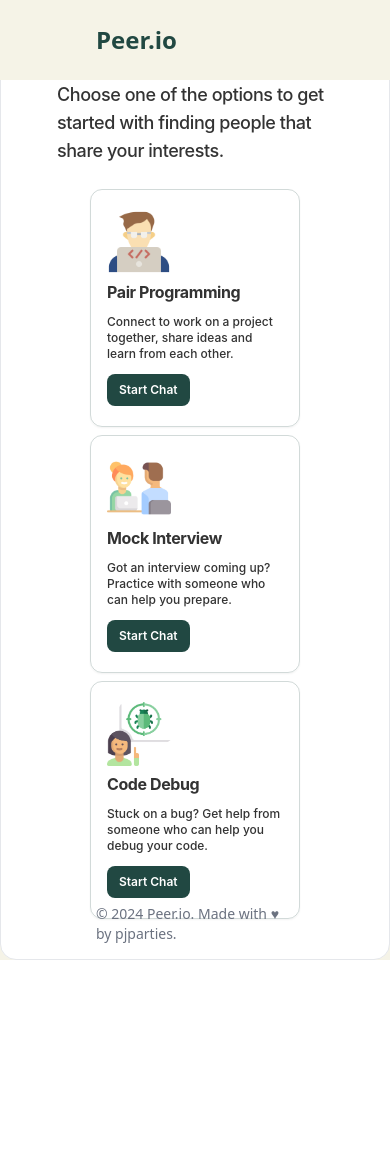
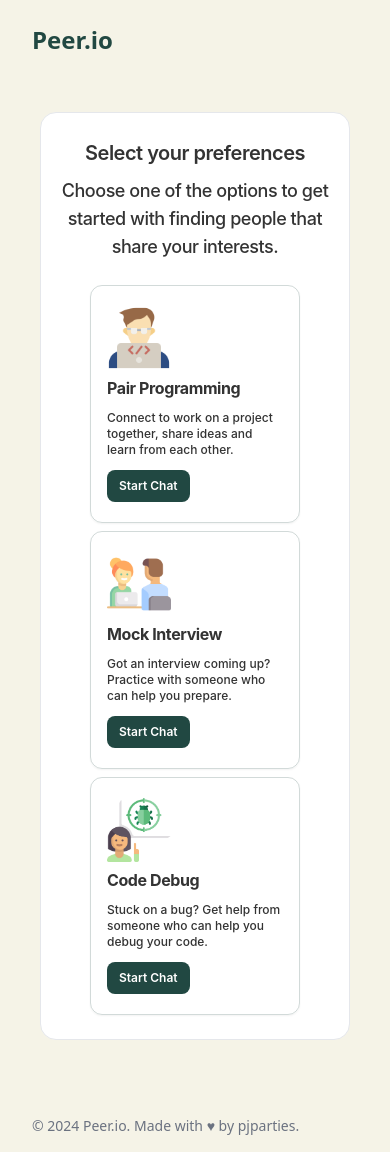
Before and after one commit to pjparties/peer-f, a React (Vite) app: page /preferences in a window 390 px wide. Before the commit the page ends 960 px from the top, so only its background shows below. Built offline with nearby package versions, Linux system fonts and the light colour scheme; no server answers.

Commit message:
feat: responsive preference screen and header and footer

```diff
--- a/src/components/Footer.jsx
+++ b/src/components/Footer.jsx
@@ -1,6 +1,6 @@
 const Footer = () => {
   return (
-    <footer className="text-gray-500 absolute w-screen bottom-0 py-4 px-24 text-sm">
+    <footer className="text-gray-500 absolute w-screen bottom-0 py-4 px-8 md:px-16 lg:px-24 text-sm">
       &copy; 2024 Peer.io. Made with &hearts; by pjparties.
     </footer>
   )
--- a/src/components/Header.jsx
+++ b/src/components/Header.jsx
@@ -12,7 +12,7 @@ const Header = () => {
   };
 
   return (
-    <div className='bg-primary w-screen absolute top-0 flex justify-between items-center py-6 px-24'>
+    <div className='bg-primary w-screen absolute top-0 flex justify-between items-center py-6 px-8 md:px-16 lg:px-24'>
       {/* Logo */}
       <Link to='/'>
         <h1 className='text-secondary font-bold text-2xl'>
--- a/src/pages/Preferences/index.jsx
+++ b/src/pages/Preferences/index.jsx
@@ -43,10 +43,10 @@ const PreferenceWindow = () => {
     },
   ];
   return (
-    <div className="windowcontainer rounded-2xl border border-lightzinc bg-white p-10">
+    <div className="windowcontainer my-28 rounded-2xl border border-lightzinc bg-white mx-10 py-6 md:py-10 md:px-10">
       <div className="content font-Inter flex flex-col md:max-w-screen-sm lg:max-w-none justify-center items-center px-4">
-        <div className="textsection w-fit flex-col justify-start gap-2 inline-flex">
-          <h1 className="text-zinc max-w-fit text-xl font-semibold leading-8 tracking-tight">Select your preferences</h1>
+        <div className="textsection w-fit flex-col text-center justify-start gap-2 inline-flex">
+          <h1 className="text-zinc text-xl font-semibold leading-8 tracking-tight">Select your preferences</h1>
           <p className="max-w-fit text-zinc text-lg font-medium leading-7 tracking-tight">Choose one of the options to get started with finding people that share your interests.</p>
         </div>
         {/* Preference Card here */}
```
